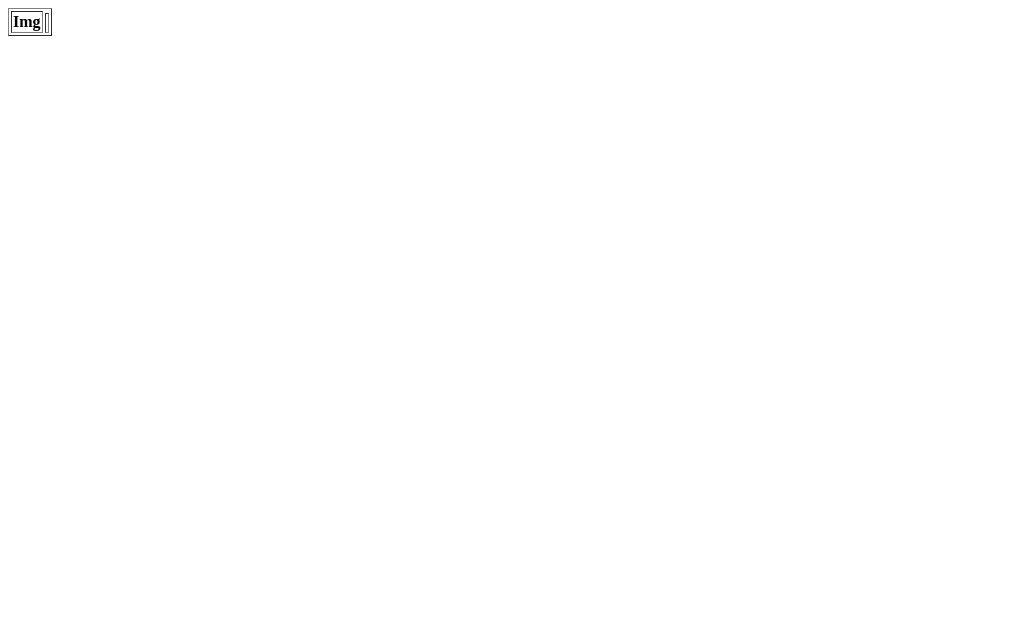
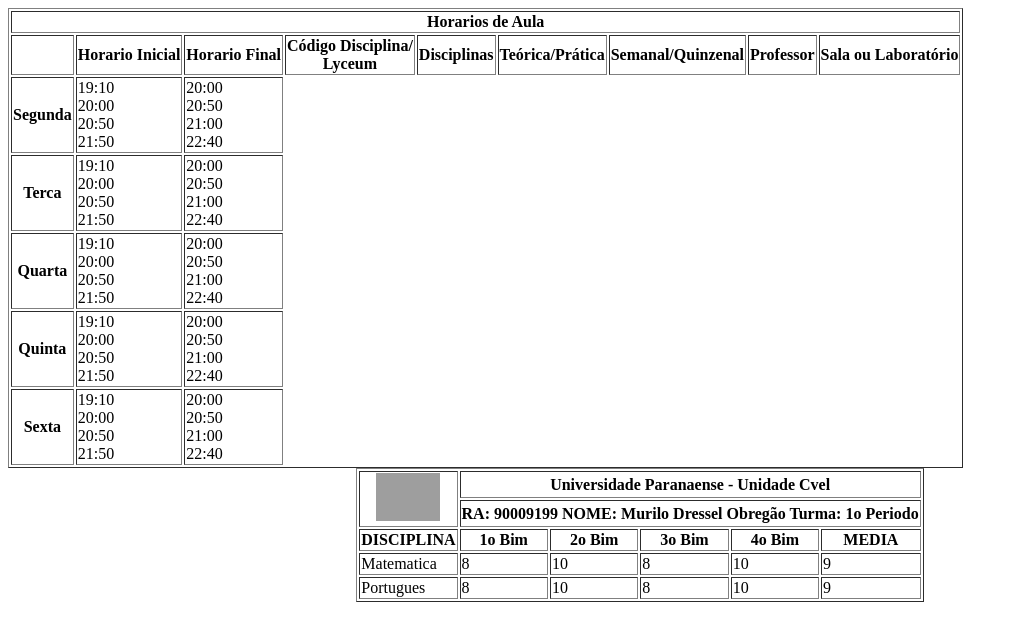
Before and after one commit to MuriloUnipar/programacaoInternetCascavel2025, a plain HTML site: page tabela/atividade.html in a window 1280 px wide. Shown: the whole page, without its empty margins (0-1018 px from the left). Drawn offline with Linux system fonts and the light colour scheme; grey boxes are pictures that could not be loaded.

Commit message:
update27-03

```diff
--- a/tabela/atividade.html
+++ b/tabela/atividade.html
@@ -8,9 +8,83 @@
   <body>
     <table border="1">
       <tr>
-        <th rowspan="2" colspan="2">Img</th>
+        <th colspan="20">Horarios de Aula</th>
       </tr>
-      <th></th>
+      <tr>
+        <th></th>
+        <th>Horario Inicial</th>
+        <th>Horario Final</th>
+        <th>Código Disciplina/<br>Lyceum</th>
+        <th colspan="7">Disciplinas</th>
+        <th>Teórica/Prática</th>
+        <th>Semanal/Quinzenal</th>
+        <th>Professor</th>
+        <th>Sala ou Laboratório</th>
+      </tr>
+      <tr>
+        <th>Segunda</th>
+        <td>19:10<br>20:00<br>20:50<br>21:50</td>
+        <td>20:00<br>20:50<br>21:00<br>22:40</td>
+      </tr>
+      <tr>
+        <th>Terca</th>
+        <td>19:10<br>20:00<br>20:50<br>21:50</td>
+        <td>20:00<br>20:50<br>21:00<br>22:40</td>
+      </tr>
+      <tr>
+        <th>Quarta</th>
+        <td>19:10<br>20:00<br>20:50<br>21:50</td>
+        <td>20:00<br>20:50<br>21:00<br>22:40</td>
+      </tr>
+      <tr>
+        <th>Quinta</th>
+        <td>19:10<br>20:00<br>20:50<br>21:50</td>
+        <td>20:00<br>20:50<br>21:00<br>22:40</td>
+      </tr>
+      <tr>
+        <th>Sexta</th>
+        <td>19:10<br>20:00<br>20:50<br>21:50</td>
+        <td>20:00<br>20:50<br>21:00<br>22:40</td>
+      </tr>
+
+    </table>
+    <table border="1" align="center">
+      <tr>
+        <th rowspan="2" colspan="2">
+          <img src="https://yt3.googleusercontent.com/ytc/AIdro_mBlwgxNhn2gysDRvud7G31GYO9X4snWVvG4SeiUaCXFw=s900-c-k-c0x00ffffff-no-rj" alt="" width="64px">
+        </th>
+        <th colspan="9">Universidade Paranaense - Unidade Cvel</th>
+      </tr>
+      <tr>
+        <th colspan="9">RA: 90009199 NOME: Murilo Dressel Obregão Turma: 1o Periodo</th>
+      </tr>
+      <tr>
+        <th colspan="2">DISCIPLINA</th>
+        <th colspan="2">1o Bim</th>
+        <th colspan="2">2o Bim</th>
+        <th colspan="2">3o Bim</th>
+        <th colspan="2">4o Bim</th>
+        <th colspan="2">MEDIA</th>
+      </tr>
+      <tr>
+        <td colspan="2">Matematica</td>
+        <td colspan="2">8</td>
+        <td colspan="2">10</td>
+        <td colspan="2">8</td>
+        <td colspan="2">10</td>
+        <td colspan="2">9</td>
+      </tr>
+      <tr>
+        <td colspan="2">Portugues</td>
+        <td colspan="2">8</td>
+        <td colspan="2">10</td>
+        <td colspan="2">8</td>
+        <td colspan="2">10</td>
+        <td colspan="2">9</td>
+      </tr>
+    </table>
+    <table>
+
     </table>
   </body>
 </html>
```
